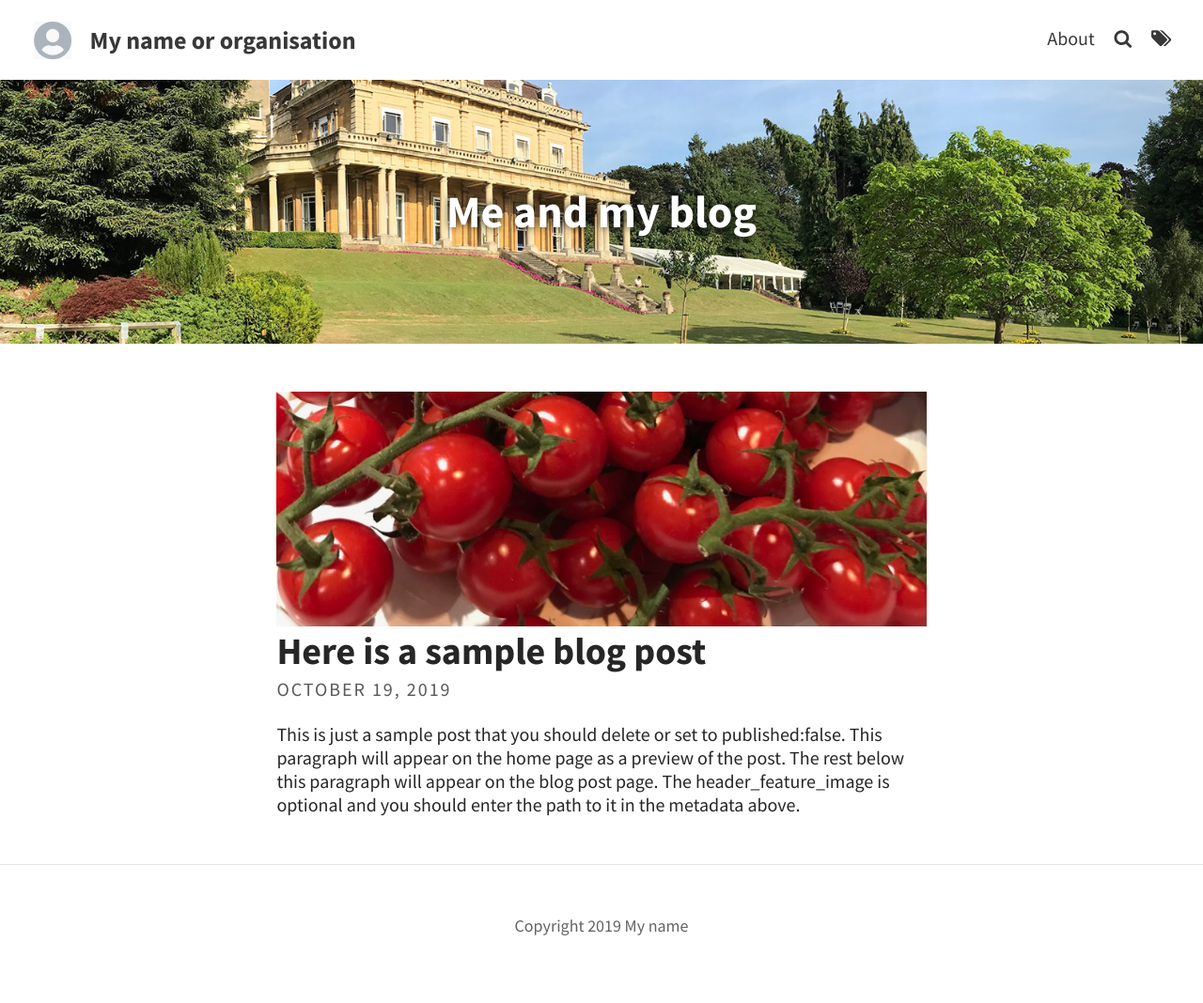
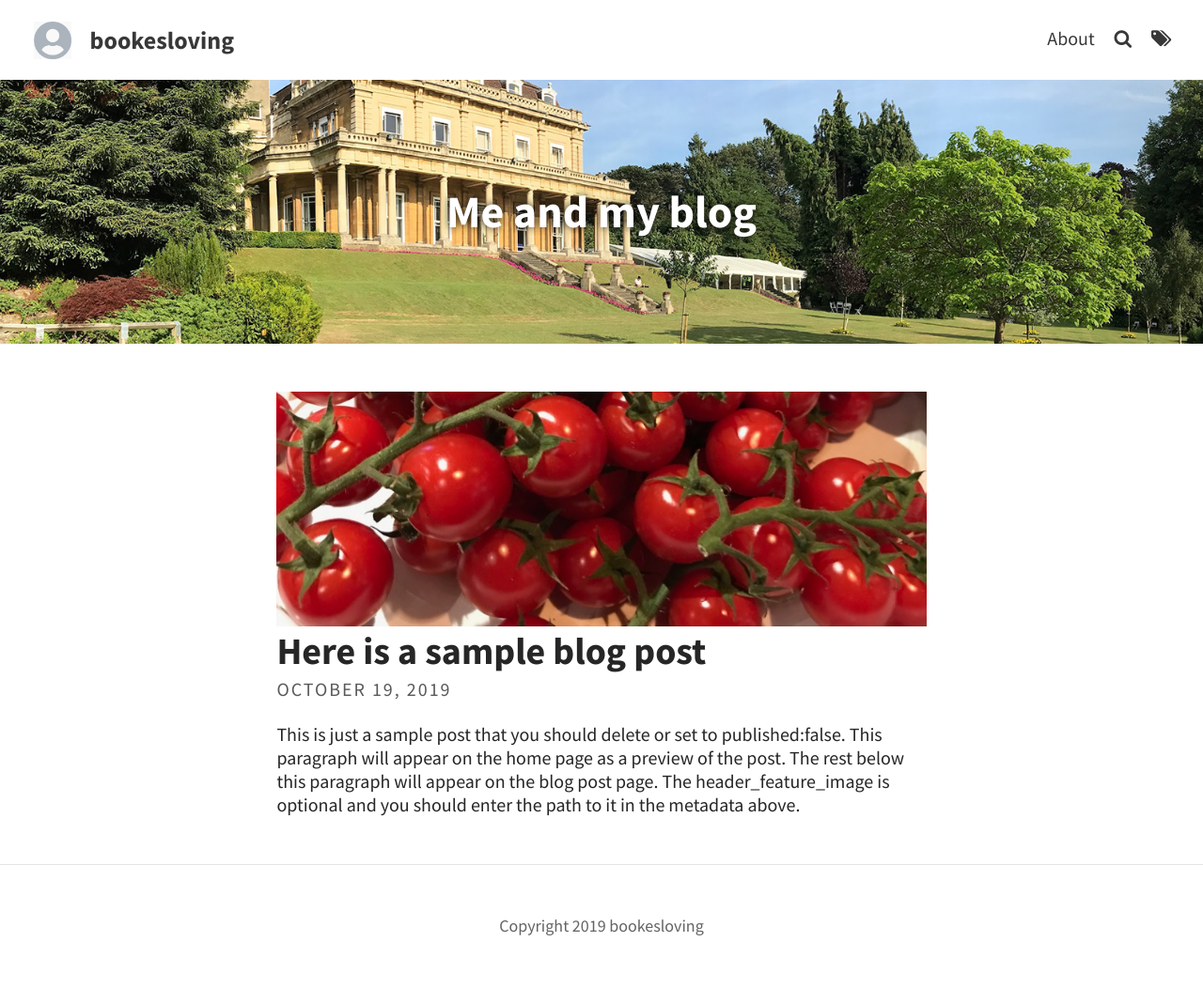
Before and after one commit to bookesloving/bookesloving.github.io, a Jekyll site: the page built from index.html, in a window 1280 px wide. Shown: the whole page at 94% size. Built offline with Jekyll 4.4.1, drawn with Linux system fonts in a browser that asks for light colours; the list of posts is cut into pages by our own code.

Commit message:
adding picture, config and changes

```diff
--- a/_config.yml
+++ b/_config.yml
@@ -1,7 +1,7 @@
 # SITE CONFIGURATION
 baseurl: ''  #leave this alone
-url: "https://yoursite.github.io"   #change this to yours
-title: My name or organisation # site's title
+url: "https://bookesloving.github.io"   #change this to yours
+title: bookesloving # site's title
 description: "A website with blog posts and pages" # used by search engines
 
 # SITE-SPECIFIC CONFIGURATION
@@ -24,7 +24,7 @@ twitter_username: puboxford  #change to your own twitter account
 lang: en_gb
 # change the following to your name or site name
 footer_text:
-    "Copyright 2019 My name"
+    "Copyright 2019 bookesloving"
   # Icons
   # If you have any of these accounts add them in here
 rss: false  # Make sure you created a feed.xml with feed.xml layout
@@ -82,7 +82,7 @@ exclude: [".jekyll-cache", "Gemfile", "README.md"]
 # You can also use prose (prose.io) to edit and post to your site
 prose:
   #rooturl: '_posts'
-  siteurl: 'https://yoursite.github.io'
+  siteurl: 'https://bookesloving.github.io'
   media: 'images'
   ignore:
     - README.md
```
Also changed, not shown: 1 other file.
